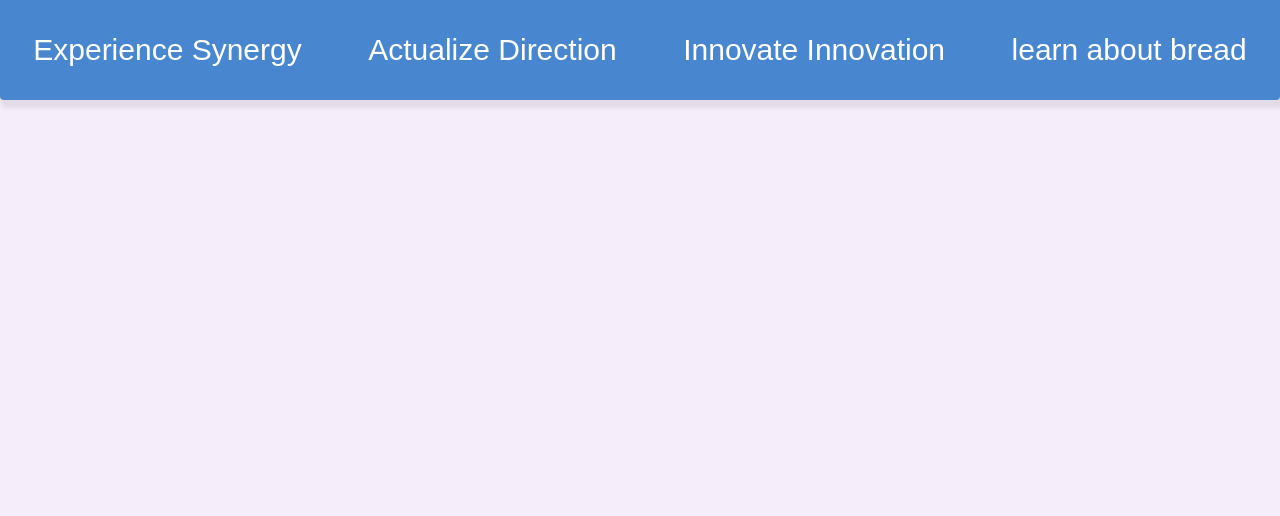
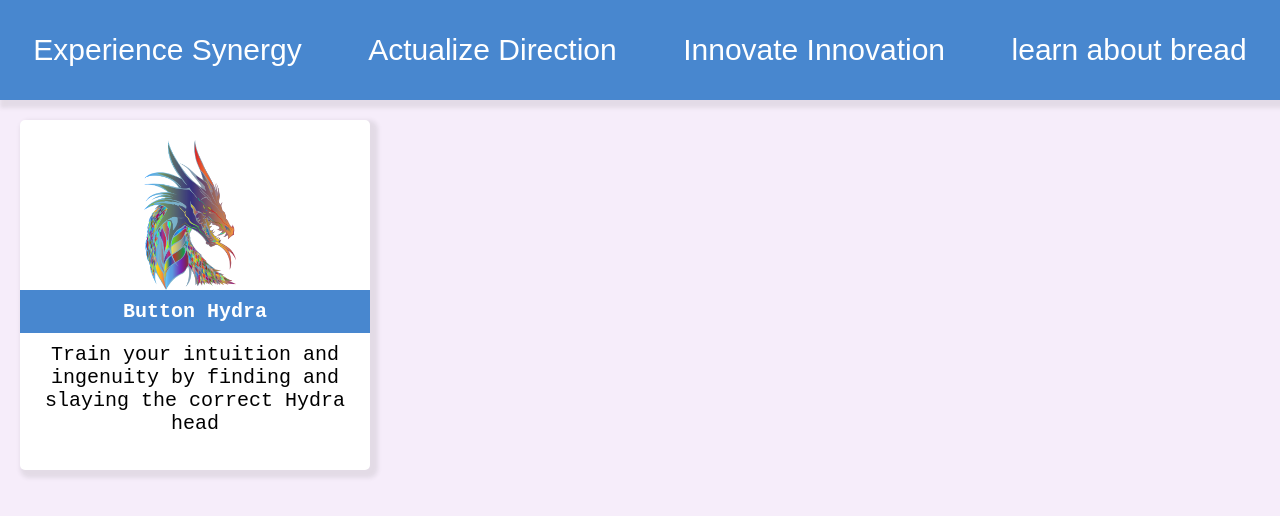
Before and after one commit to Cthulhuhub/galaxy-brain-initiative, a Vue app: page /exercises in a window 1280 px wide. Shown: the top 516 px of the page. Built offline with nearby package versions, Linux system fonts and the light colour scheme; a web font is replaced by a local one.

Commit message:
Created exercises page, added router links to navbar, added new route

```diff
--- a/src/components/NavBar.vue
+++ b/src/components/NavBar.vue
@@ -1,7 +1,7 @@
 <template>
     <div class="nav-bar">
-        <div>Experience Synergy</div>
-        <div>Actualize Direction</div>
+        <div><router-link :to="{ name: 'Home' }">Experience Synergy</router-link></div>
+        <div><router-link :to="{ name: 'Exercises' }">Actualize Direction</router-link></div>
         <div>Innovate Innovation</div>
         <a href="https://en.wikipedia.org/wiki/Bread" target="_blank">learn about bread</a>
     </div>
@@ -24,7 +24,6 @@ export default {
     height: 100px;
     background-color: rgb(72, 135, 207);
     box-shadow: 4px 4px 4px 4px rgba(88, 88, 88, 0.116);
-    border-radius: 0 0 4px 4px;
     color:white;
 }
 </style>
--- a/src/router/index.js
+++ b/src/router/index.js
@@ -7,9 +7,14 @@ const routes = [
     component: () => import('../views/Home.vue')
   },
   {
-    path: '/puzzles/button-hydra',
+    path: '/exercises/button-hydra',
     name: 'ButtonHydra',
     component: () => import('../views/ButtonHydra.vue')
+  },
+  {
+    path: '/exercises',
+    name: 'Exercises',
+    component: () => import('../views/Exercises.vue')
   }
 ]
 
--- /dev/null
+++ b/src/views/Exercises.vue
@@ -0,0 +1,98 @@
+<template>
+    <div class="exercises-list-container">
+        <div class="exercise-box" v-for="exercise in state.exercises" :key="exercise.name">
+            <div :class="`${exercise.name}-box`">
+                <div class="exercise-img-container">
+                    <img :src="require(`../assets/images/${exercise.imgName}`)" />
+                </div>
+                <div class="exercise-info">
+                    <div class="exercise-title"><h4><router-link :to="{ name: exercise.name }">{{exercise.title}}</router-link></h4></div>
+                    <span>{{exercise.info}}</span>
+                </div>
+            </div>
+        </div>
+    </div>
+</template>
+
+<script>
+import { reactive } from 'vue';
+export default {
+    name: "Exercises",
+    setup() {
+        const state = reactive({
+            exercises: [
+                {
+                    name: 'ButtonHydra',
+                    title: 'Button Hydra',
+                    info: 'Train your intuition and ingenuity by finding and slaying the correct Hydra head',
+                    imgName: 'prismatic-dragon-head.png'
+                }
+            ]
+        })
+
+        function getImage(name) {
+            return `../assets/images/${name}`
+        }
+
+        return {
+            state,
+            getImage
+        }
+    }
+}
+</script>
+
+<style scoped>
+.exercise-box {
+    width: 350px;
+    height: 350px;
+    box-sizing: border-box;
+    padding: 20px;
+    margin: 20px;
+    background-color: white;
+    border-radius: 5px;
+    box-shadow: 4px 4px 4px 4px rgba(88, 88, 88, 0.116);
+}
+
+.exercise-box:hover {
+    transform: scale(1.1, 1.1);
+    transition: all .75s ease;
+}
+
+.exercise-info {
+    font-size: 20px;
+    color: black;
+    display: flex;
+    flex-direction: column;
+    justify-content: center;
+    align-items: center;
+}
+
+.exercise-title {
+    margin-bottom: 10px;
+    background-color: rgb(72, 135, 207);
+    width: 113%;
+    text-align: center;
+}
+
+.exercise-title h4 {
+    margin: 10px 0 10px 0;
+}
+
+.exercise-info > span {
+    text-align: center;
+}
+
+.exercise-img-container {
+    width: 300px;
+    height: 150px;
+    display: flex;
+    justify-content: center;
+    background-color: white;
+}
+
+.exercise-img-container > img {
+    max-width: 100%;
+    max-height: 100%;
+}
+</style>
```
